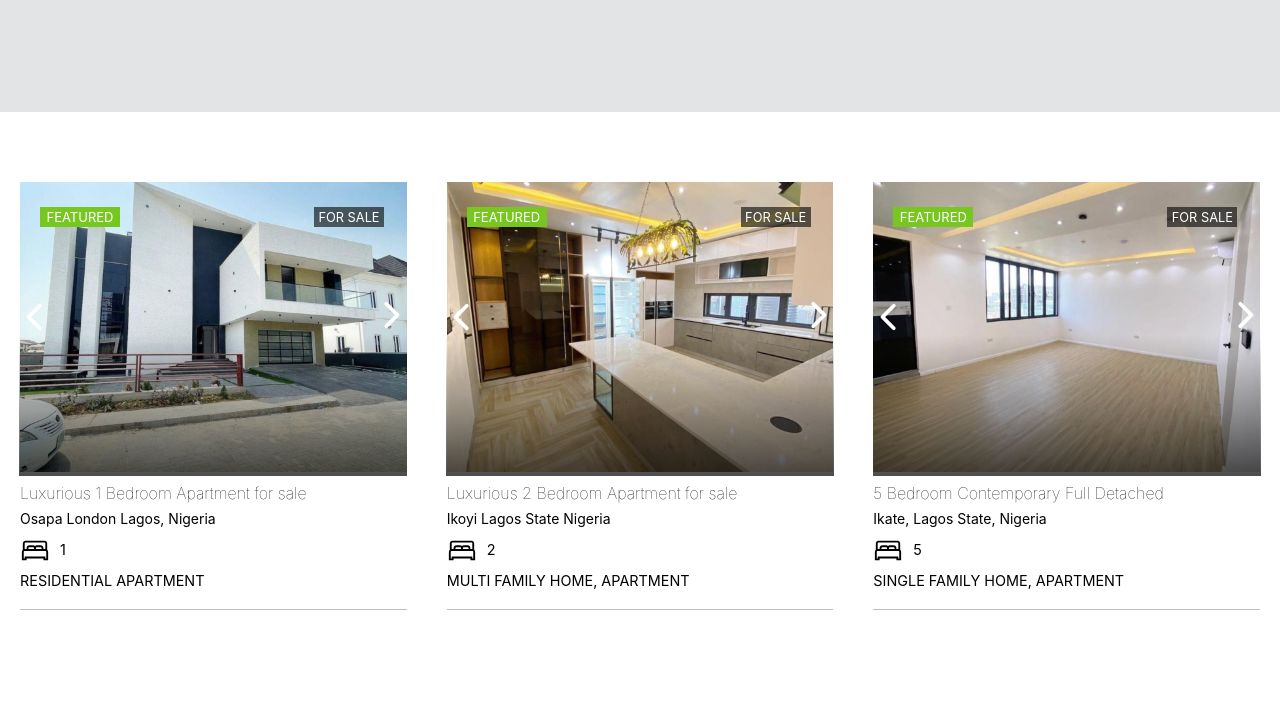
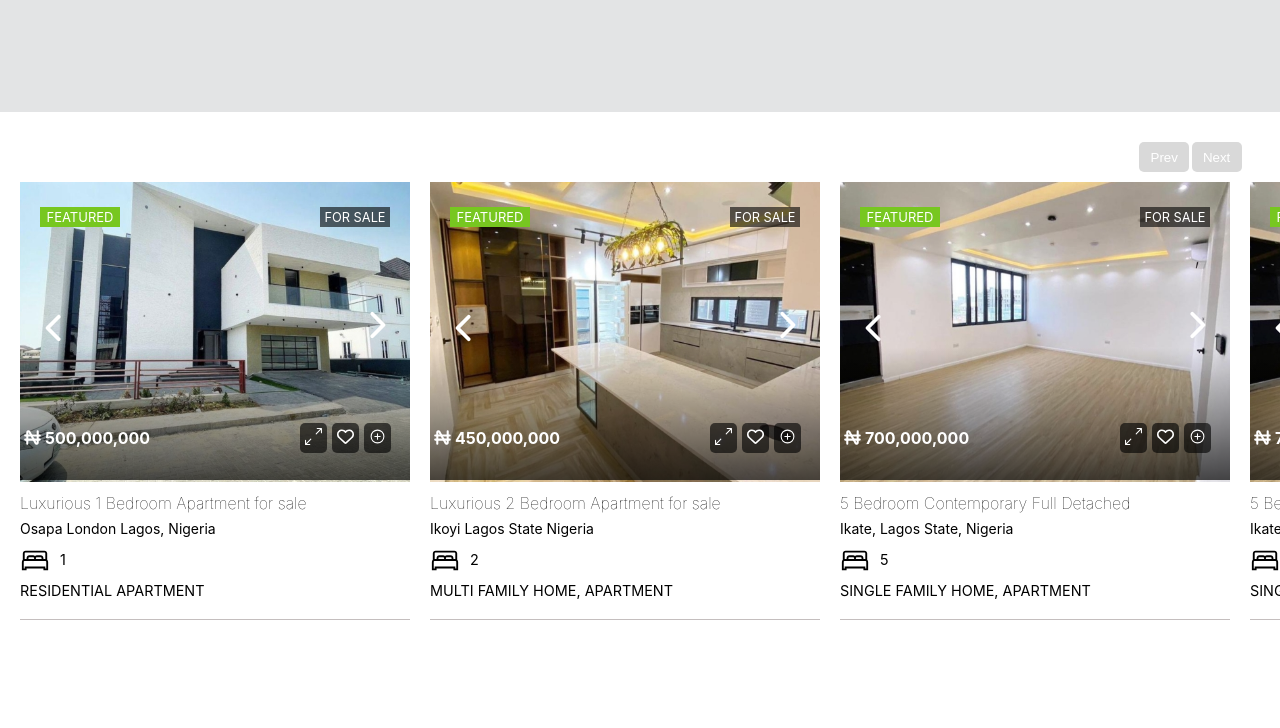
Before and after one commit to SudoSantos/joy-peace-realty, a React (Create React App) app: page / in a window 1280 px wide. Shown: the part 948-1676 px from the top of the page. Built offline with nearby package versions, Linux system fonts and the light colour scheme.

Commit message:
FeaturedP modified

```diff
--- a/src/App.js
+++ b/src/App.js
@@ -21,7 +21,7 @@ function App() {
        <div className="discover2">
         <h1>Check Our Selection Of Finest Properties</h1>
       </div>
-      <Finest />
+      {/* <Finest /> */}
       <Explore />
       <Agents />
       <Testimonials />
--- a/src/components/FeaturedP/FeaturedP.css
+++ b/src/components/FeaturedP/FeaturedP.css
@@ -1,35 +1,52 @@
 .images-br {
     width: 100vw;
     max-height: 600px;
+    display: grid;
+    grid-template-columns: repeat(3, minmax(300px, 1fr));
+    justify-content: space-between;
+    overflow: hidden;
+}
+
+.card-container {
     display: flex;
-    justify-content: space-between; /* Adjust as needed */
+    margin-top: 50px;
+    position: relative;
+    overflow-x: auto;
+    scroll-behavior: smooth;
+    gap: 20px;
+    padding: 20px;
+    width: 100vw;
   }
 
   .col {
+    flex: 0 0 auto;
+    width: 390px;
+    position: relative;
+    /* Add other card styles */
+  }
+/* .col {
     flex: 1;
     position: relative;
     padding: 20px;
     margin-top: 50px;
-    /* border: 1px solid #ccc;  Just for visualization */
-}
+} */
 
 .col::after{
   content: "";
   position: absolute;
-  bottom: 33%;
-  left: 4.5%;
-  width: 91%;
-  height: 30%; /* Adjust the height of the gradient overlay as needed */
-  background: linear-gradient(to bottom, rgba(0,0,0,0), rgba(0,0,0,0.7)); /* Adjust the opacity as needed */
+  bottom: 32%;
+  /* left: 4.5%; */
+  width: 100%;
+  height: 30%;
+  background: linear-gradient(to bottom, rgba(0,0,0,0), rgba(0,0,0,0.7));
 }
 
-/*
-.col:hover .col::after{
-    display: none;
-} */
 
 .col img {
-    max-width: 100%;
+    /* max-width: 100%; */
+    width: 100%;
+    height: 300px;
+    object-fit: cover;
   }
 
 
@@ -86,7 +103,9 @@
 .status{
     position: absolute;
     display: flex;
-    width: 90%;
+    align-items: center;
+    width: 100%;
+    /* border: 1px dotted; */
     justify-content: space-between;
 }
 
@@ -118,6 +137,70 @@
 }
 
 .plus{
+    display: flex;
+    width: 95%;
+    align-items: center;
+    justify-content: space-between;
+    /* border: 1px dotted; */
     position: absolute;
-    color: black;
+    top: 55%;
+    /* left: 9%; */
+    z-index: 30;
+    /* color: black; */
 }
+
+.plus>p{
+    display: flex;
+    align-items: center;
+    color: white;
+    font-weight: bold;
+}
+
+.plus>div{
+    display: flex;
+    gap: 5px;
+}
+
+.plus>div>button{
+    background-color: rgba(0, 0, 0, 0.611);
+    border: none;
+    padding: 5px;
+    cursor: pointer;
+    border-radius: 5px;
+}
+
+.icon{
+    width: 17px;
+    height: 17px;
+    color: white;
+}
+
+.naira{
+    width: 25px;
+    height: 25px;
+}
+
+.move{
+    position: absolute;
+    display: flex;
+    justify-content: space-between;
+    margin-top: 30px;
+    right: 3%;
+    /* border: 1px dotted; */
+    width: 8%;
+}
+
+.move>button{
+    border: none;
+    color: white;
+    background-color: #d9d9d9;
+    width: 50px;
+    height: 30px;
+    border-radius: 5px;
+    transition: 0.1s ease-in ;
+}
+
+.move>button:hover{
+    cursor: pointer;
+    background-color: #00aeff   ;
+}
--- a/src/components/FeaturedP/FeaturedP.jsx
+++ b/src/components/FeaturedP/FeaturedP.jsx
@@ -3,6 +3,10 @@ import "./FeaturedP.css";
 import { FeaturedPropertiesdata } from "../../data/FeaturedPropertiesdata";
 import { FaChevronRight } from "react-icons/fa6";
 import { FaChevronLeft } from "react-icons/fa6";
+import { TbCurrencyNaira } from "react-icons/tb";
+import { FaRegHeart } from "react-icons/fa6";
+import { BsArrowsAngleExpand } from "react-icons/bs";
+import { IoAddCircleOutline } from "react-icons/io5";
 import { LiaBedSolid } from "react-icons/lia";
 
 const FeaturedP = () => {
@@ -11,19 +15,16 @@ const FeaturedP = () => {
     (property, index) => property.image.length
   );
 
-  //   const nextImage = () => {
-  //     setImage((prev) => prev);
-  //   };
-
-  //   const prevImage = () => {
-
-  //   };
-
   return (
     <section className="images-br">
+      <div className="move">
+        <button>Prev</button>
+        <button>Next</button>
+      </div>
+      <div className="card-container">
         {FeaturedPropertiesdata.map((property, index) => {
           return (
-          <div className="col">
+            <div className="col" key={index}>
               <div className="status">
                 <a href="/">Featured</a>
                 <a href="/">For sale</a>
@@ -36,13 +37,24 @@ const FeaturedP = () => {
                     : setImage((prev) => prev - 1);
                 }}
               />
-            <img src={property.image[0]} alt="" />
-            {/* <div className="plus">
-              <p></p>
-              <a href="/"></a>
-              <a href="/"></a>
-              <a href="/"></a>
-            </div> */}
+              <img className='image' src={property.image[0]} alt="" />
+              <div className="plus">
+                <p>
+                  <TbCurrencyNaira className="naira" />
+                  {property.price}
+                </p>
+                <div>
+                  <button>
+                    <BsArrowsAngleExpand className="icon" />
+                  </button>
+                  <button>
+                    <FaRegHeart className="icon" />
+                  </button>
+                  <button>
+                    <IoAddCircleOutline className="icon" />
+                  </button>
+                </div>
+              </div>
               <h4>{property.desc}</h4>
               <p className="location">{property.location}</p>
               <div style={{ display: "flex", alignItems: "center", gap: "10px" }}>
@@ -60,10 +72,15 @@ const FeaturedP = () => {
                 }}
               />
             </div>
+            // <div className="card" key={index}>
+            //   <div>block</div>
+            // </div>
           );
         })}
+      </div>
     </section>
   );
 };
 
-export default FeaturedP;
+export
+default FeaturedP;
--- a/src/data/FeaturedPropertiesdata.jsx
+++ b/src/data/FeaturedPropertiesdata.jsx
@@ -15,7 +15,7 @@ export const FeaturedPropertiesdata = [
         location: 'Osapa London Lagos, Nigeria',
         nob: '1',
         type:'RESIDENTIAL APARTMENT',
-        price:'50,000,000'
+        price:'500,000,000'
     },
 
     {
@@ -24,7 +24,7 @@ export const FeaturedPropertiesdata = [
         location: 'Ikoyi Lagos State Nigeria',
         nob: '2',
         type:'MULTI FAMILY HOME, APARTMENT',
-        price: '70,000,000'
+        price: '450,000,000'
     },
 
     {
@@ -33,6 +33,30 @@ export const FeaturedPropertiesdata = [
         location: 'Ikate, Lagos State, Nigeria',
         nob: '5',
         type:'SINGLE FAMILY HOME, APARTMENT',
-        price: '90,000,000'
+        price: '700,000,000'
+     },
+    {
+        image:[image5, image1, image2, image3, image4, image11, image6, image7, image8],
+        desc: "5 Bedroom Contemporary Full Detached",
+        location: 'Ikate, Lagos State, Nigeria',
+        nob: '5',
+        type:'SINGLE FAMILY HOME, APARTMENT',
+        price: '700,000,000'
+    },
+    {
+        image:[image5, image1, image2, image3, image4, image11, image6, image7, image8],
+        desc: "5 Bedroom Contemporary Full Detached",
+        location: 'Ikate, Lagos State, Nigeria',
+        nob: '5',
+        type:'SINGLE FAMILY HOME, APARTMENT',
+        price: '700,000,000'
+    },
+    {
+        image:[image5, image1, image2, image3, image4, image11, image6, image7, image8],
+        desc: "5 Bedroom Contemporary Full Detached",
+        location: 'Ikate, Lagos State, Nigeria',
+        nob: '5',
+        type:'SINGLE FAMILY HOME, APARTMENT',
+        price: '700,000,000'
     }
 ];
```
Lines whose indentation alone changed are shown as unchanged.
